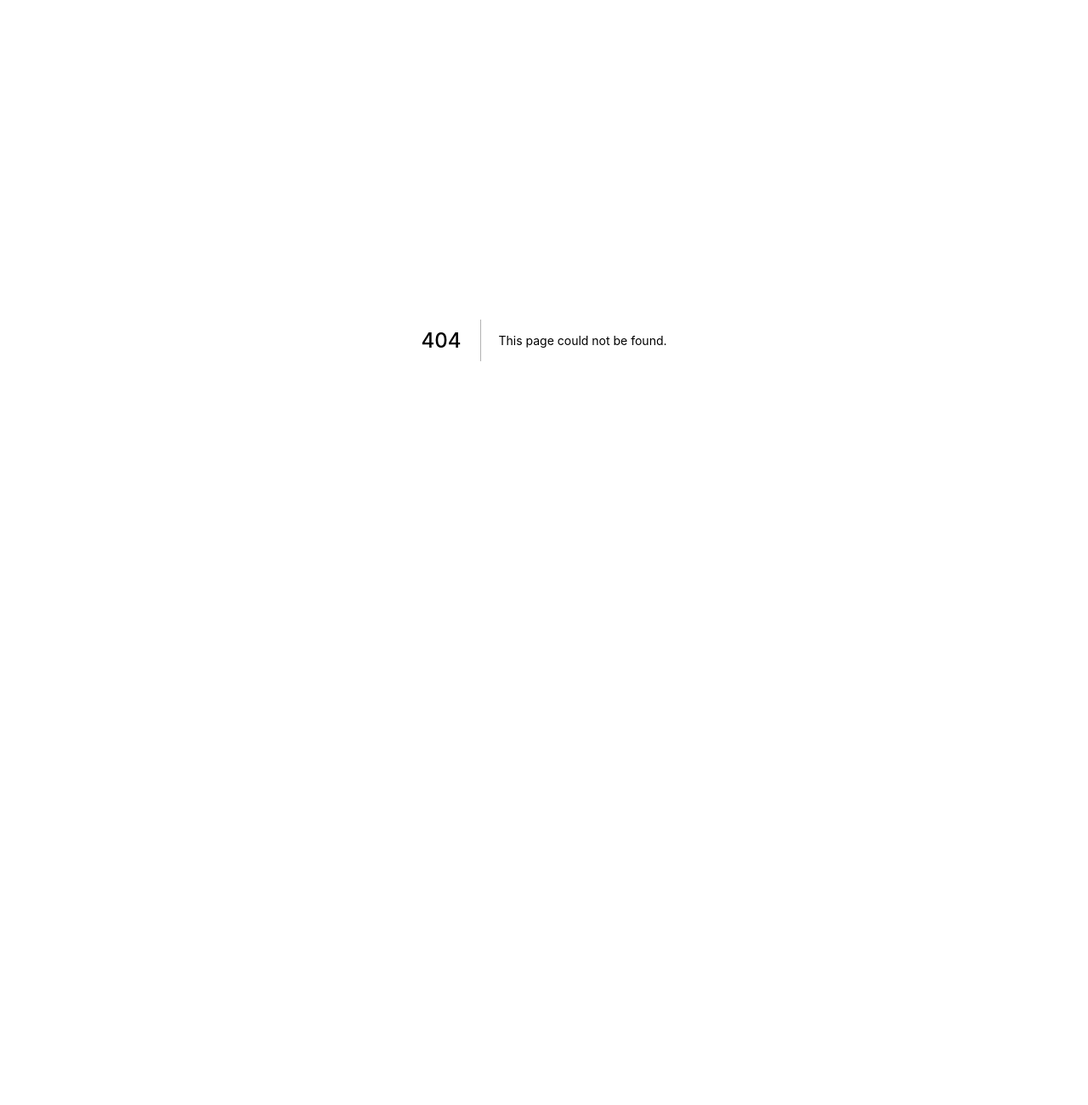
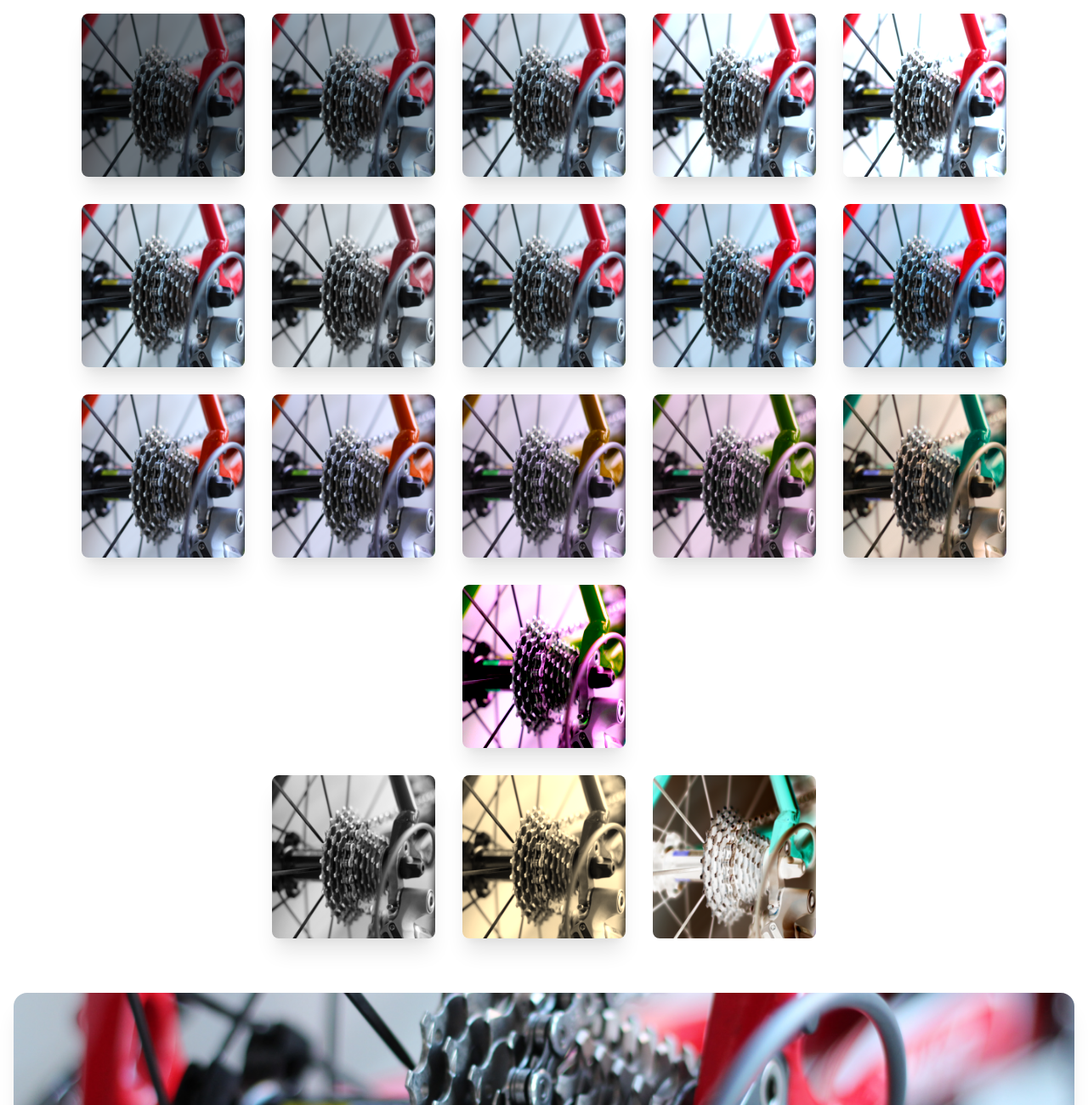
Before and after one commit to jberns/joshbuilds, a Next.js app: page /tailwindcss/backdrop-filters in a window 1280 px wide. Before the commit this address had no page. Shown: the top 1300 px of the page at 85% size. Before the commit the page ends 800 px from the top, so only its background shows below. Built offline with nearby package versions, Linux system fonts and the light colour scheme.

Commit message:
Added backdrop filter page

```diff
--- /dev/null
+++ b/pages/tailwindcss/backdrop-filters.tsx
@@ -0,0 +1,134 @@
+import { NextPage } from 'next';
+
+const BackdropFilters: NextPage = () => {
+  return (
+    <div className="flex flex-col items-center justify-center min-h-screen p-4 space-y-8">
+      <div className="flex space-x-8">
+        <img
+          className="object-cover w-48 h-48 rounded-lg shadow-xl filter brightness-50"
+          src="/img/bike.jpg"
+          alt="bike"
+        />
+        <img
+          className="object-cover w-48 h-48 rounded-lg shadow-xl filter brightness-75"
+          src="/img/bike.jpg"
+          alt="bike"
+        />
+        <img
+          className="object-cover w-48 h-48 rounded-lg shadow-xl filter brightness-100"
+          src="/img/bike.jpg"
+          alt="bike"
+        />
+        <img
+          className="object-cover w-48 h-48 rounded-lg shadow-xl filter brightness-125"
+          src="/img/bike.jpg"
+          alt="bike"
+        />
+        <img
+          className="object-cover w-48 h-48 rounded-lg shadow-xl filter brightness-150"
+          src="/img/bike.jpg"
+          alt="bike"
+        />
+      </div>
+      <div className="flex space-x-8">
+        <img
+          className="object-cover w-48 h-48 rounded-lg shadow-xl filter "
+          src="/img/bike.jpg"
+          alt="bike"
+        />
+        <img
+          className="object-cover w-48 h-48 rounded-lg shadow-xl filter saturate-50"
+          src="/img/bike.jpg"
+          alt="bike"
+        />
+        <img
+          className="object-cover w-48 h-48 rounded-lg shadow-xl filter saturate-100"
+          src="/img/bike.jpg"
+          alt="bike"
+        />
+        <img
+          className="object-cover w-48 h-48 rounded-lg shadow-xl filter saturate-150"
+          src="/img/bike.jpg"
+          alt="bike"
+        />
+        <img
+          className="object-cover w-48 h-48 rounded-lg shadow-xl filter saturate-200"
+          src="/img/bike.jpg"
+          alt="bike"
+        />
+      </div>
+      <div className="flex space-x-8">
+        <img
+          className="object-cover w-48 h-48 rounded-lg shadow-xl filter hue-rotate-15"
+          src="/img/bike.jpg"
+          alt="bike"
+        />
+        <img
+          className="object-cover w-48 h-48 rounded-lg shadow-xl filter hue-rotate-30"
+          src="/img/bike.jpg"
+          alt="bike"
+        />
+        <img
+          className="object-cover w-48 h-48 rounded-lg shadow-xl filter hue-rotate-60"
+          src="/img/bike.jpg"
+          alt="bike"
+        />
+        <img
+          className="object-cover w-48 h-48 rounded-lg shadow-xl filter hue-rotate-90"
+          src="/img/bike.jpg"
+          alt="bike"
+        />
+        <img
+          className="object-cover w-48 h-48 rounded-lg shadow-xl filter hue-rotate-180"
+          src="/img/bike.jpg"
+          alt="bike"
+        />
+      </div>
+      <div className="flex space-x-8">
+        <img
+          className="object-cover w-48 h-48 rounded-lg shadow-xl filter hue-rotate-90 saturate-200 contrast-150"
+          src="/img/bike.jpg"
+          alt="bike"
+        />
+      </div>
+      <div className="flex space-x-8">
+        <img
+          className="object-cover w-48 h-48 transition duration-300 rounded-lg shadow-xl filter grayscale hover:grayscale-0"
+          src="/img/bike.jpg"
+          alt="bike"
+        />
+        <img
+          className="object-cover w-48 h-48 transition duration-300 rounded-lg shadow-xl filter sepia hover:sepia-0"
+          src="/img/bike.jpg"
+          alt="bike"
+        />
+        <img
+          className="object-cover w-48 h-48 transition duration-300 rounded-lg shadow-xl filter invert hover:invert-0"
+          src="/img/bike.jpg"
+          alt="bike"
+        />
+      </div>
+      <div className="relative w-full mx-16 mt-8 h-96">
+        <div className="absolute top-0 left-0 w-full h-full py-8">
+          <img
+            className="object-cover w-full shadow-xl rounded-2xl h-80 filter"
+            src="/img/bike.jpg"
+            alt="bike"
+          />
+        </div>
+        <div className="relative flex h-full overflow-x-auto space-x-80 ">
+          <div className="flex-shrink-0 w-full rounded-2xl" />
+          <div className="flex-shrink-0 w-1/3 border-4 border-black rounded-2xl backdrop-filter backdrop-grayscale" />
+          <div className="flex-shrink-0 w-1/3 border-4 border-black rounded-2xl backdrop-filter backdrop-hue-rotate-90" />
+          <div className="flex-shrink-0 w-1/3 border-4 border-black rounded-2xl backdrop-filter backdrop-saturate-200" />
+          <div className="flex-shrink-0 w-1/3 border-4 border-black rounded-2xl backdrop-filter backdrop-invert" />
+          <div className="flex-shrink-0 w-1/3 border-4 border-black rounded-2xl backdrop-filter backdrop-sepia" />
+          <div className="flex-shrink-0 w-1/3 border-4 border-black rounded-2xl backdrop-filter backdrop-blur-lg" />
+          <div className="flex-shrink-0 w-full rounded-2xl" />
+        </div>
+      </div>
+    </div>
+  );
+};
+
+export default BackdropFilters;
--- a/pages/tailwindcss/index.tsx
+++ b/pages/tailwindcss/index.tsx
@@ -16,6 +16,7 @@ const TailwindCSS: NextPage = () => {
     { name: 'Labels', url: 'floating-labels' },
     { name: 'Stacked Layouts', url: 'stacked' },
     { name: 'Stories', url: 'stories' },
+    { name: 'Backdrop Filters', url: 'backdrop-filters' },
   ];
 
   return (
```
Also changed, not shown: public/img/bike.jpg (added).
